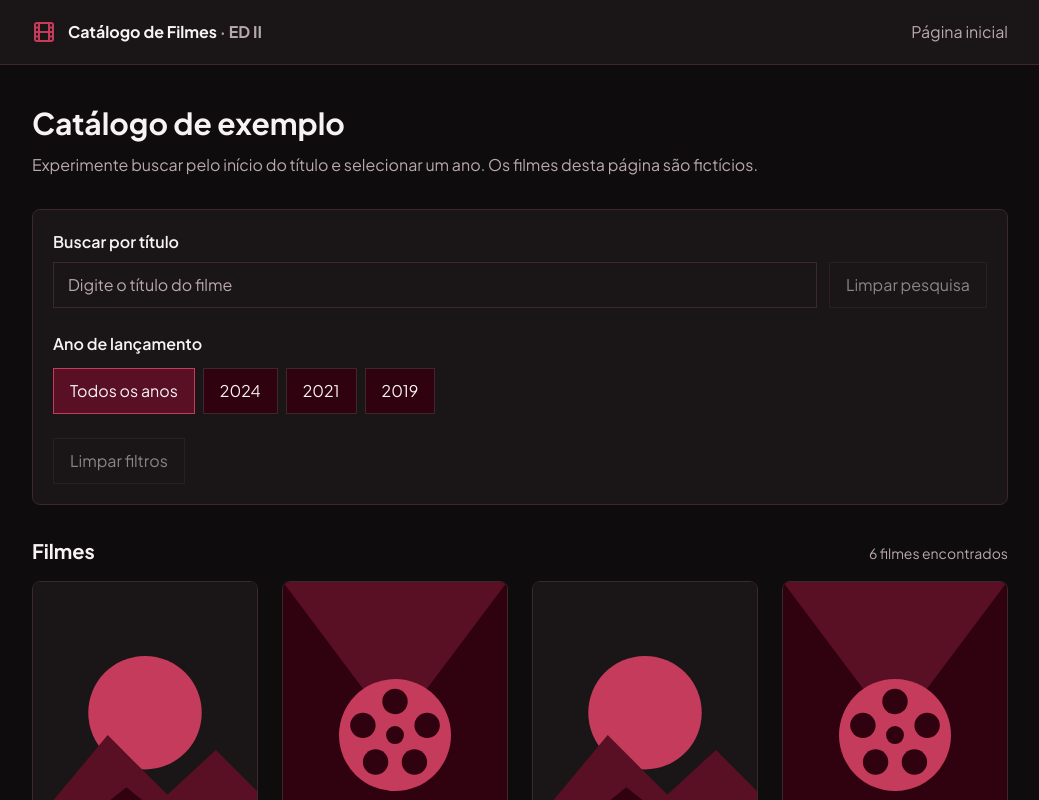
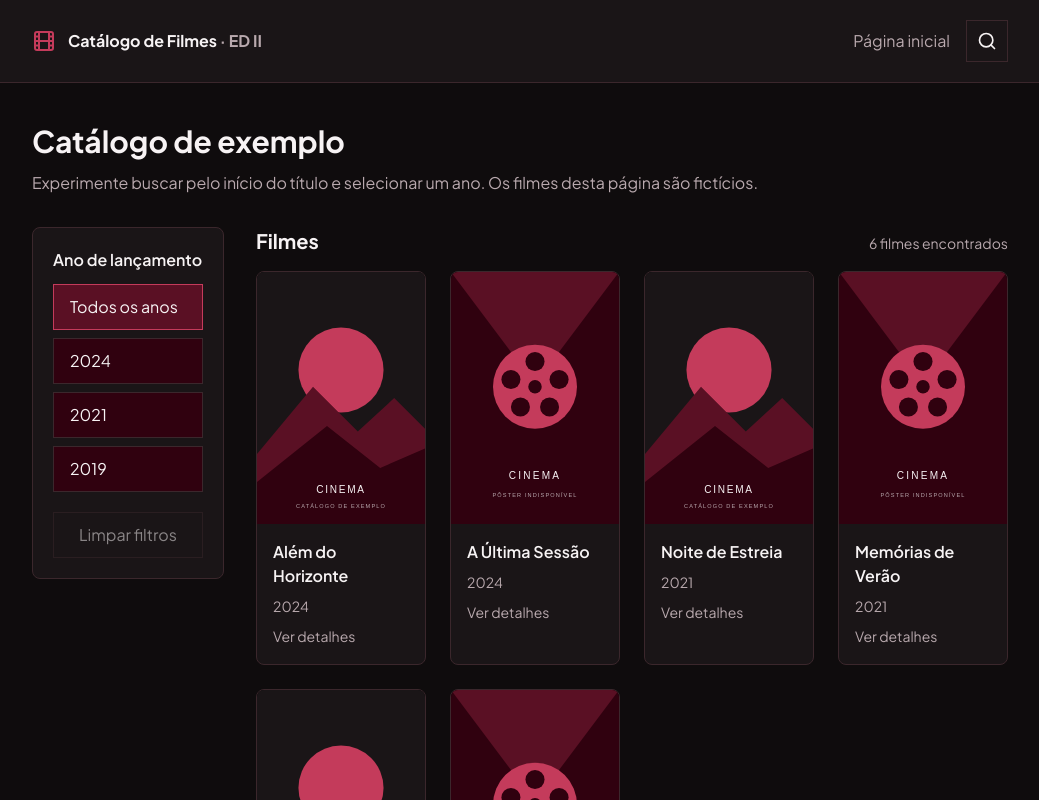
Before and after one commit to sntosguilherme/the-movie-box, a Next.js app in the folder frontend/: page /exemplo in a window 1280 px wide. Shown: the top 800 px of the page, without its empty margins (120-1159 px from the left). Built offline with nearby package versions, Linux system fonts and the light colour scheme.

Commit message:
feat: colocar busca no header e filtro de ano na lateral

```diff
--- a/frontend/app/exemplo/page.tsx
+++ b/frontend/app/exemplo/page.tsx
@@ -1,6 +1,7 @@
 "use client";
 
 import { useState } from "react";
+import Header from "@/components/Header";
 import MovieGrid from "@/components/MovieGrid";
 import SearchBar from "@/components/SearchBar";
 import YearButtons from "@/components/YearButtons";
@@ -37,6 +38,8 @@ export default function ExamplePage() {
   }
 
   return (
+    <>
+      <Header search={<SearchBar value={title} onChange={setTitle} />} />
       <main className="mx-auto max-w-5xl space-y-8 px-6 py-10">
         <div className="space-y-3">
           <h1 className="text-3xl font-bold">Catálogo de exemplo</h1>
@@ -45,15 +48,15 @@ export default function ExamplePage() {
           </p>
         </div>
 
-      <section aria-label="Filtros" className="space-y-6 rounded-lg border border-border bg-surface p-5">
-        <SearchBar value={title} onChange={setTitle} />
-        <YearButtons years={years} selectedYear={selectedYear} onSelectYear={setSelectedYear} />
-        <button type="button" onClick={clearFilters} disabled={!title && selectedYear === null}>
+        <div className="grid gap-8 md:grid-cols-[12rem_minmax(0,1fr)]">
+          <aside aria-label="Filtro por ano" className="space-y-5 self-start rounded-lg border border-border bg-surface p-5">
+            <YearButtons years={years} selectedYear={selectedYear} onSelectYear={setSelectedYear} layout="column" />
+            <button type="button" onClick={clearFilters} disabled={!title && selectedYear === null} className="w-full">
               Limpar filtros
             </button>
-      </section>
+          </aside>
 
-      <section aria-labelledby="example-results" className="space-y-4">
+          <section aria-labelledby="example-results" className="min-w-0 space-y-4">
             <div className="flex flex-wrap items-baseline justify-between gap-2">
               <h2 id="example-results" className="text-xl font-bold">Filmes</h2>
               <p role="status" className="text-sm text-muted">
@@ -62,6 +65,8 @@ export default function ExamplePage() {
             </div>
             <MovieGrid movies={filteredMovies} />
           </section>
+        </div>
       </main>
+    </>
   );
 }
--- a/frontend/app/filmes/[id]/page.tsx
+++ b/frontend/app/filmes/[id]/page.tsx
@@ -1,4 +1,5 @@
 import Link from "next/link";
+import Header from "@/components/Header";
 
 type MoviePageProps = {
   params: Promise<{ id: string }>;
@@ -8,6 +9,8 @@ export default async function MoviePage({ params }: MoviePageProps) {
   const { id } = await params;
 
   return (
+    <>
+      <Header />
       <main className="mx-auto max-w-5xl px-6 py-16">
         <Link
           href="/"
@@ -18,5 +21,6 @@ export default async function MoviePage({ params }: MoviePageProps) {
         <h1 className="mt-6 text-3xl font-bold">Filme {id}</h1>
         <p className="mt-4 text-muted">Os detalhes do filme serão exibidos aqui.</p>
       </main>
+    </>
   );
 }
--- a/frontend/app/layout.tsx
+++ b/frontend/app/layout.tsx
@@ -1,7 +1,6 @@
 import type { Metadata } from "next";
 import { Plus_Jakarta_Sans } from "next/font/google";
 import type { ReactNode } from "react";
-import Header from "@/components/Header";
 import "./globals.css";
 
 const plusJakartaSans = Plus_Jakarta_Sans({
@@ -18,10 +17,7 @@ export const metadata: Metadata = {
 export default function RootLayout({ children }: { children: ReactNode }) {
   return (
     <html lang="pt-BR" className={plusJakartaSans.variable}>
-      <body>
-        <Header />
-        {children}
-      </body>
+      <body>{children}</body>
     </html>
   );
 }
--- a/frontend/app/page.tsx
+++ b/frontend/app/page.tsx
@@ -1,8 +1,13 @@
+import Header from "@/components/Header";
+
 export default function HomePage() {
   return (
-    <main className="mx-auto max-w-5xl px-6 py-16">
-      <h1 className="text-3xl font-bold">Catálogo de Filmes</h1>
-      <p className="mt-4 text-muted">Explore filmes por título e ano de lançamento.</p>
-    </main>
+    <>
+      <Header />
+      <main className="mx-auto max-w-5xl px-6 py-16">
+        <h1 className="text-3xl font-bold">Catálogo de Filmes</h1>
+        <p className="mt-4 text-muted">Explore filmes por título e ano de lançamento.</p>
+      </main>
+    </>
   );
 }
--- a/frontend/components/Header.tsx
+++ b/frontend/components/Header.tsx
@@ -1,7 +1,24 @@
+"use client";
+
 import Link from "next/link";
-import { Film } from "lucide-react";
+import { Film, Search, X } from "lucide-react";
+import type { ReactNode } from "react";
+import { useEffect, useId, useRef, useState } from "react";
 
-export default function Header() {
+export type HeaderProps = {
+  search?: ReactNode;
+};
+
+export default function Header({ search }: HeaderProps) {
+  const [isSearchOpen, setSearchOpen] = useState(false);
+  const searchId = useId();
+  const searchRef = useRef<HTMLDivElement>(null);
+  const toggleRef = useRef<HTMLButtonElement>(null);
+
+  useEffect(() => {
+    if (isSearchOpen) searchRef.current?.querySelector("input")?.focus();
+  }, [isSearchOpen]);
+
   return (
     <header className="border-b border-border bg-surface">
       <div className="mx-auto flex max-w-5xl flex-wrap items-center justify-between gap-4 px-6 py-5">
@@ -9,12 +26,43 @@ export default function Header() {
           <Film aria-hidden="true" className="h-6 w-6 shrink-0 text-accent" />
           <span>Catálogo de Filmes <span className="text-muted">· ED II</span></span>
         </Link>
-        <nav aria-label="Navegação principal">
-          <Link href="/" className="rounded text-muted hover:text-foreground">
-            Página inicial
-          </Link>
-        </nav>
+        <div className="flex items-center gap-4">
+          <nav aria-label="Navegação principal">
+            <Link href="/" className="rounded text-muted hover:text-foreground">
+              Página inicial
+            </Link>
+          </nav>
+          {search && (
+            <button
+              ref={toggleRef}
+              type="button"
+              aria-label={isSearchOpen ? "Fechar busca por título" : "Abrir busca por título"}
+              aria-expanded={isSearchOpen}
+              aria-controls={searchId}
+              onClick={() => setSearchOpen((open) => !open)}
+              className="inline-flex items-center justify-center p-2.5"
+            >
+              {isSearchOpen ? <X aria-hidden="true" className="h-5 w-5" /> : <Search aria-hidden="true" className="h-5 w-5" />}
+            </button>
+          )}
+        </div>
       </div>
+      {search && (
+        <div
+          id={searchId}
+          ref={searchRef}
+          hidden={!isSearchOpen}
+          onKeyDown={(event) => {
+            if (event.key === "Escape") {
+              setSearchOpen(false);
+              toggleRef.current?.focus();
+            }
+          }}
+          className="mx-auto max-w-5xl px-6 pb-5"
+        >
+          {search}
+        </div>
+      )}
     </header>
   );
 }
--- a/frontend/components/YearButtons.tsx
+++ b/frontend/components/YearButtons.tsx
@@ -4,19 +4,21 @@ export type YearButtonsProps = {
   years: readonly number[];
   selectedYear: number | null;
   onSelectYear: (year: number | null) => void;
+  layout?: "row" | "column";
 };
 
 export default function YearButtons({
   years,
   selectedYear,
   onSelectYear,
+  layout = "row",
 }: YearButtonsProps) {
   const options = [null, ...years];
 
   return (
     <fieldset className="min-w-0 space-y-3">
       <legend className="font-semibold">Ano de lançamento</legend>
-      <div className="flex flex-wrap gap-2">
+      <div className={layout === "column" ? "flex flex-col gap-2" : "flex flex-wrap gap-2"}>
         {options.map((year) => (
           <button
             key={year ?? "all"}
@@ -24,9 +26,11 @@ export default function YearButtons({
             aria-pressed={selectedYear === year}
             onClick={() => onSelectYear(year)}
             className={
-              selectedYear === year
-                ? "border-accent bg-primary-hover text-foreground"
-                : "border-border bg-primary text-foreground hover:bg-primary-hover"
+              `${layout === "column" ? "w-full text-left" : ""} ${
+                selectedYear === year
+                  ? "border-accent bg-primary-hover text-foreground"
+                  : "border-border bg-primary text-foreground hover:bg-primary-hover"
+              }`
             }
           >
             {year ?? "Todos os anos"}
```
Also changed, not shown: frontend/components/README.md. Lines whose indentation alone changed are shown as unchanged.
